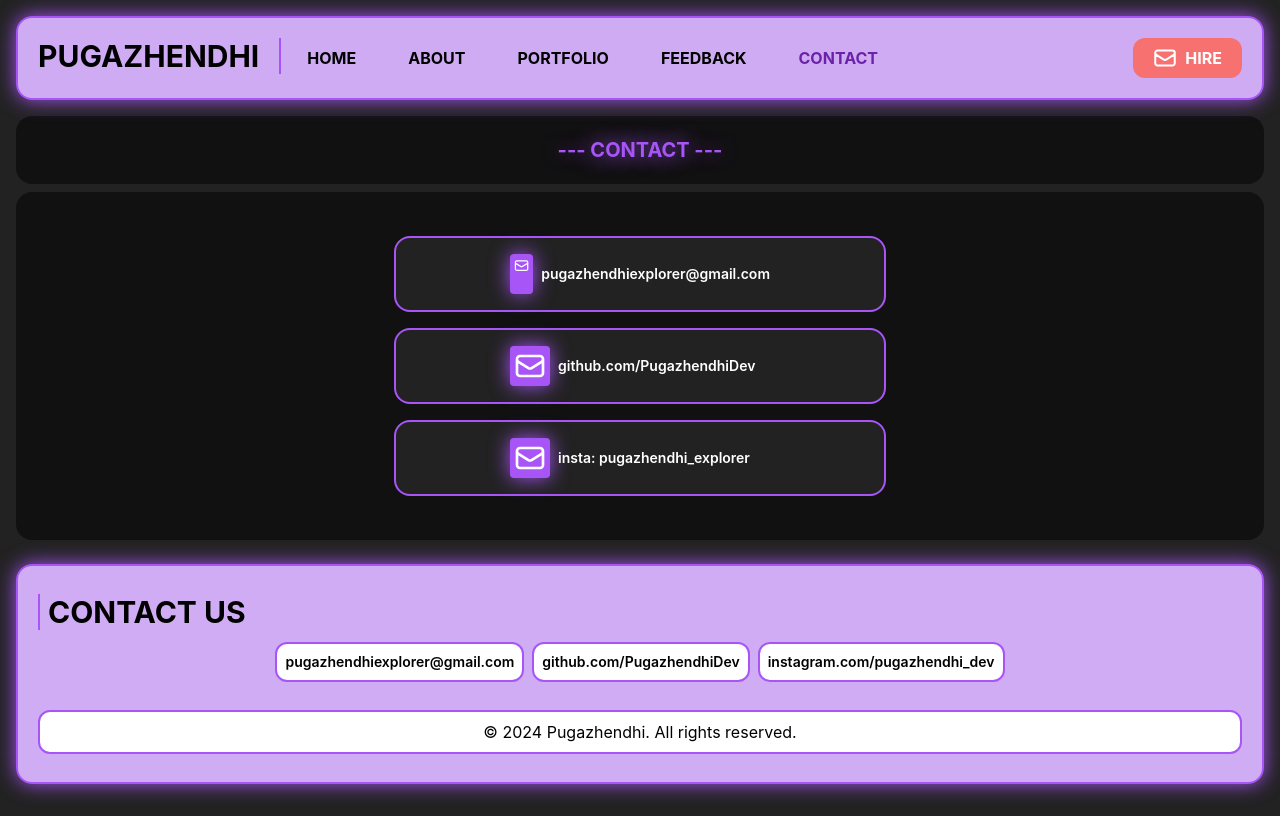
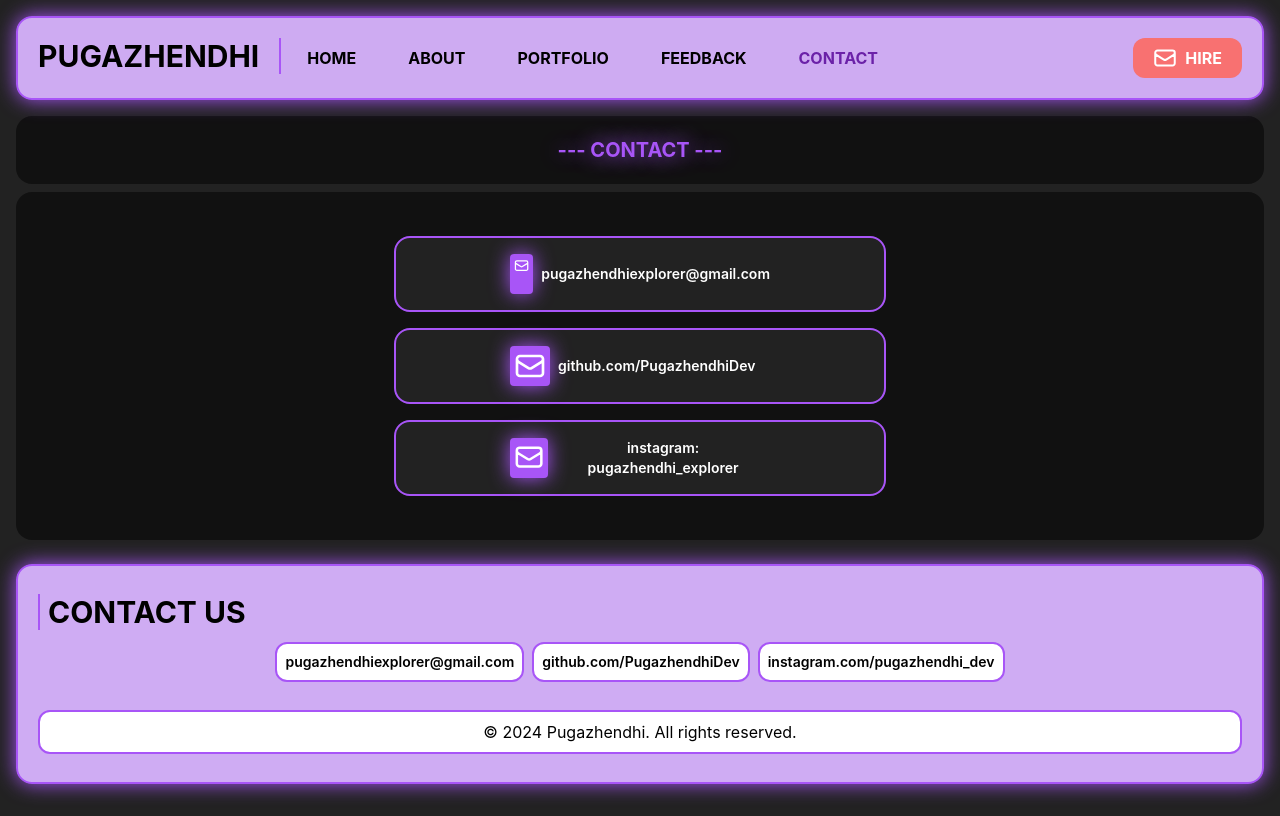
Before and after one commit to PugazhendhiDev/PugazhendhiDev, a React (Create React App) app: page /contact in a window 1280 px wide. Built offline with nearby package versions, Linux system fonts and the light colour scheme.

Commit message:
Update contact.js

```diff
--- a/src/pages/contact.js
+++ b/src/pages/contact.js
@@ -81,7 +81,7 @@ function Contact() {
                 </svg>
               </div>
               <h1 className="text-sm md:text-md text-white hover:text-purple-500 my-auto">
-                insta: pugazhendhi_explorer
+                instagram: pugazhendhi_explorer
               </h1>
             </a>
           </div>
```
